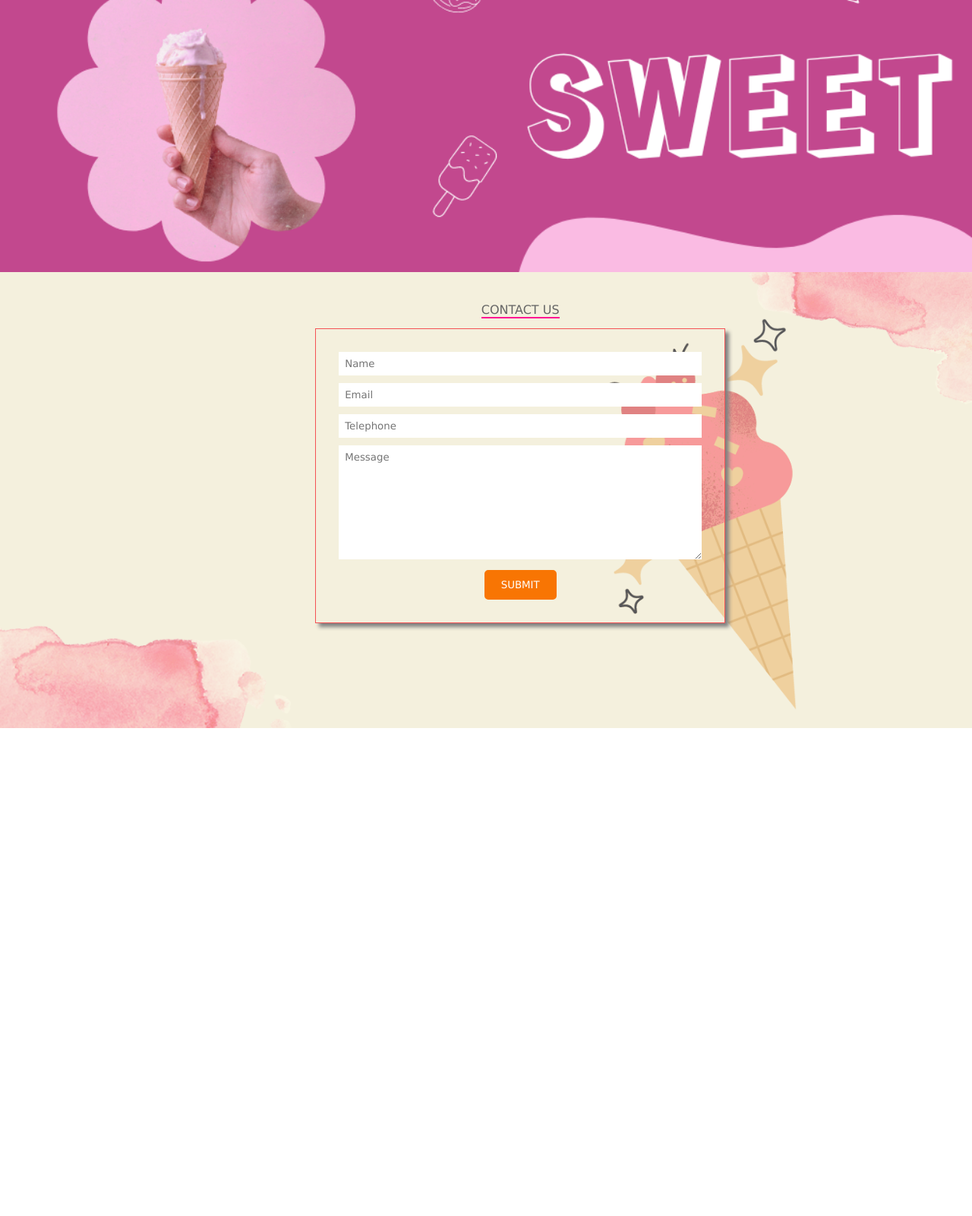
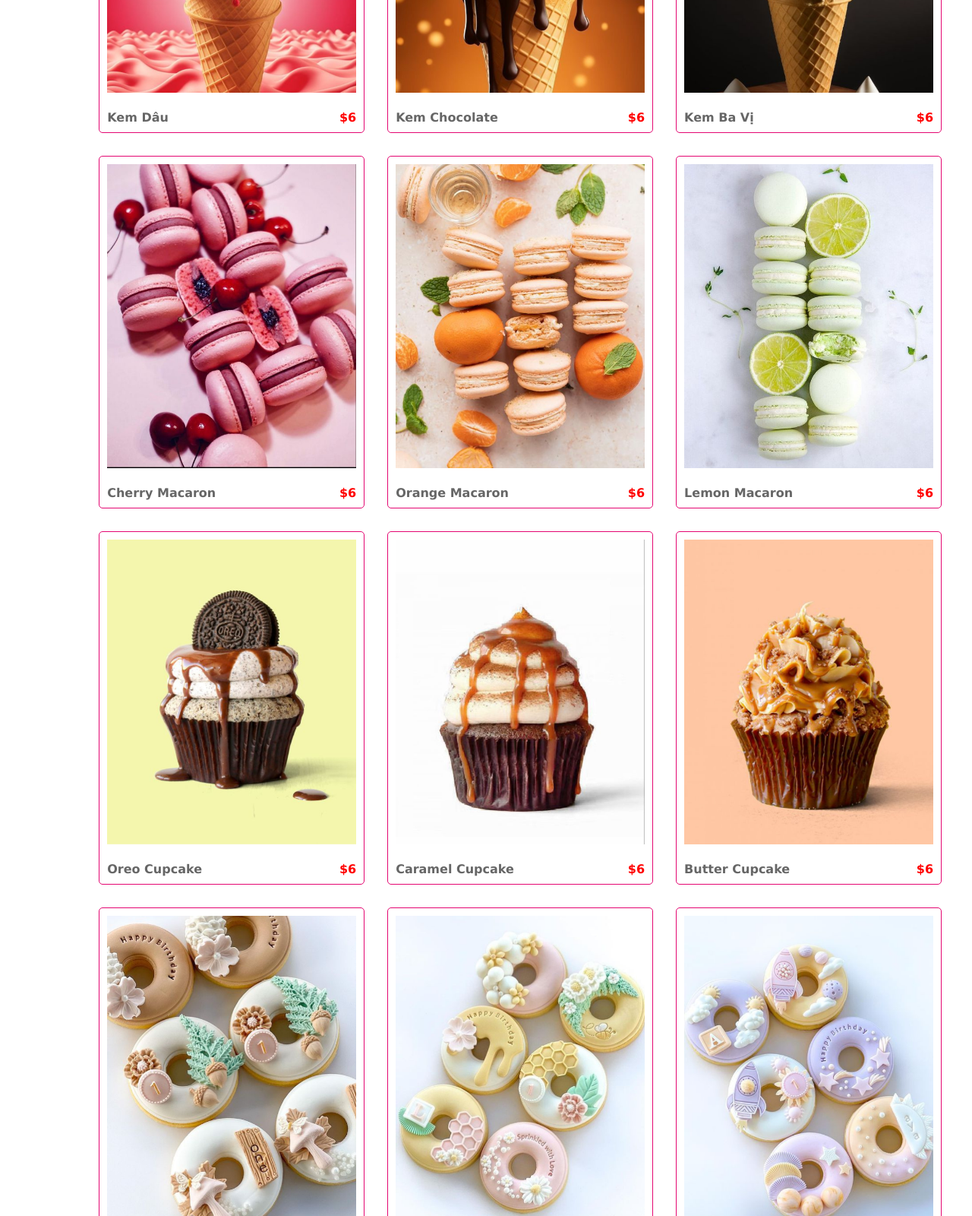
Before and after one commit to Uyen-Nhiarena/BNG, a plain HTML site: page index.html in a window 1280 px wide. Shown: the part 1200-2800 px from the top of the page at 76% size. Before the commit the page ends 2158 px from the top, so only its background shows below. Drawn offline with Linux system fonts and the light colour scheme.

Commit message:
fixed index

```diff
--- a/index.html
+++ b/index.html
@@ -29,7 +29,85 @@
         <a href="#" class="btn">Shop now</a>
     </div>
 </section>
-
+<section id="new-arrival">
+  <div class="container">
+    <h1 class="text-center"><span class="gach-chan">NEW ARRIVAL</span></h1>
+    <div class="row">
+      <div class="col-4">
+        <div class="vien"> <img src="images/12.png" alt="" class="img-100">&nbsp;&nbsp;
+          <p class="d-flex justify-between"><b>Kem dâu</b><b class="text-do">$6</b></p>
+          <div class="icon"><a href="#"><i class="fas fa-heart"></i></a> <a href="#"><i class="fas fa-search"></i></a> <a href="#"><i class="fas fa-shopping-cart"></i></a> </div>
+        </div>
+      </div>
+    <div class="col-4">
+        <div class="vien"> <img src="images/11.png" alt="" class="img-100">&nbsp;&nbsp;
+          <p class="d-flex justify-between"><b>Kem Chocolate</b><b class="text-do">$6</b></p>
+          <div class="icon"><a href="#"><i class="fas fa-heart"></i></a> <a href="#"><i class="fas fa-search"></i></a> <a href="#"><i class="fas fa-shopping-cart"></i></a> </div>
+        </div>
+      </div>
+    <div class="col-4">
+        <div class="vien"> <img src="images/10.png" alt="" class="img-100">&nbsp;&nbsp;
+          <p class="d-flex justify-between"><b>Kem ba vị</b><b class="text-do">$6</b></p>
+          <div class="icon"><a href="#"><i class="fas fa-heart"></i></a> <a href="#"><i class="fas fa-search"></i></a> <a href="#"><i class="fas fa-shopping-cart"></i></a> </div>
+        </div>
+      </div>
+    <div class="col-4">
+        <div class="vien"> <img src="images/1.png" alt="" class="img-100">&nbsp;&nbsp;
+          <p class="d-flex justify-between"><b>Cherry Macaron</b><b class="text-do">$6</b></p>
+          <div class="icon"><a href="#"><i class="fas fa-heart"></i></a> <a href="#"><i class="fas fa-search"></i></a> <a href="#"><i class="fas fa-shopping-cart"></i></a> </div>
+        </div>
+      </div>
+    <div class="col-4">
+        <div class="vien"> <img src="images/4.png" alt="" class="img-100">&nbsp;&nbsp;
+          <p class="d-flex justify-between"><b>Orange Macaron</b><b class="text-do">$6</b></p>
+          <div class="icon"><a href="#"><i class="fas fa-heart"></i></a> <a href="#"><i class="fas fa-search"></i></a> <a href="#"><i class="fas fa-shopping-cart"></i></a> </div>
+        </div>
+      </div>
+    <div class="col-4">
+        <div class="vien"> <img src="images/8.png" alt="" class="img-100">&nbsp;&nbsp;
+          <p class="d-flex justify-between"><b>Lemon Macaron</b><b class="text-do">$6</b></p>
+          <div class="icon"><a href="#"><i class="fas fa-heart"></i></a> <a href="#"><i class="fas fa-search"></i></a> <a href="#"><i class="fas fa-shopping-cart"></i></a> </div>
+        </div>
+      </div>
+    <div class="col-4">
+        <div class="vien"> <img src="images/7.png" alt="" class="img-100">&nbsp;&nbsp;
+          <p class="d-flex justify-between"><b>Oreo Cupcake</b><b class="text-do">$6</b></p>
+<div class="icon"><a href="#"><i class="fas fa-heart"></i></a> <a href="#"><i class="fas fa-search"></i></a> <a href="#"><i class="fas fa-shopping-cart"></i></a> </div>
+        </div>
+      </div>
+    <div class="col-4">
+        <div class="vien"> <img src="images/5.png" alt="" class="img-100">&nbsp;&nbsp;
+          <p class="d-flex justify-between"><b>Caramel Cupcake</b><b class="text-do">$6</b></p>
+          <div class="icon"><a href="#"><i class="fas fa-heart"></i></a> <a href="#"><i class="fas fa-search"></i></a> <a href="#"><i class="fas fa-shopping-cart"></i></a> </div>
+        </div>
+      </div>
+    <div class="col-4">
+        <div class="vien"> <img src="images/6.png" alt="" class="img-100">&nbsp;&nbsp;
+          <p class="d-flex justify-between"><b>Butter Cupcake</b><b class="text-do">$6</b></p>
+          <div class="icon"><a href="#"><i class="fas fa-heart"></i></a> <a href="#"><i class="fas fa-search"></i></a> <a href="#"><i class="fas fa-shopping-cart"></i></a> </div>
+        </div>
+      </div>
+    <div class="col-4">
+        <div class="vien"> <img src="images/9.png" alt="" class="img-100">&nbsp;&nbsp;
+          <p class="d-flex justify-between"><b>Bear Donut</b><b class="text-do">$6</b></p>
+          <div class="icon"><a href="#"><i class="fas fa-heart"></i></a> <a href="#"><i class="fas fa-search"></i></a> <a href="#"><i class="fas fa-shopping-cart"></i></a> </div>
+        </div>
+      </div>
+    <div class="col-4">
+        <div class="vien"> <img src="images/2.png" alt="" class="img-100">&nbsp;&nbsp;
+          <p class="d-flex justify-between"><b>Honey Donut</b><b class="text-do">$6</b></p>
+          <div class="icon"><a href="#"><i class="fas fa-heart"></i></a> <a href="#"><i class="fas fa-search"></i></a> <a href="#"><i class="fas fa-shopping-cart"></i></a> </div>
+        </div>
+      </div>
+    <div class="col-4">
+        <div class="vien"> <img src="images/3.png" alt="" class="img-100">&nbsp;&nbsp;
+          <p class="d-flex justify-between"><b>Grape Donut</b><b class="text-do">$6</b></p>
+          <div class="icon"><a href="#"><i class="fas fa-heart"></i></a> <a href="#"><i class="fas fa-search"></i></a> <a href="#"><i class="fas fa-shopping-cart"></i></a> </div>
+        </div>
+      </div>
+    </div>
+  </div>
+</section>
 
   <section id="feature">
     <div class="container">
```
